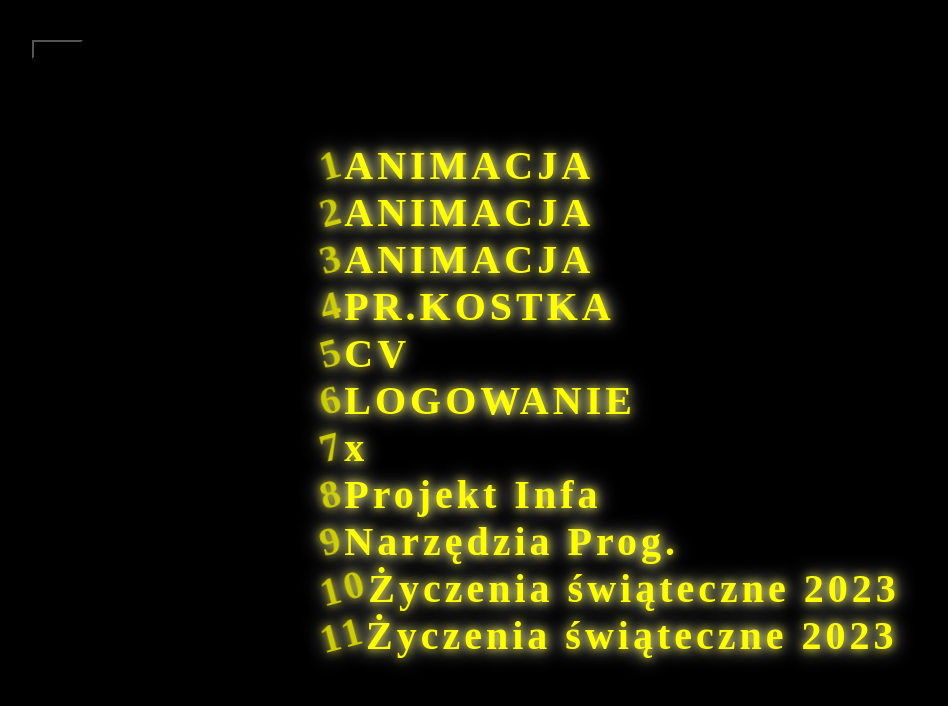
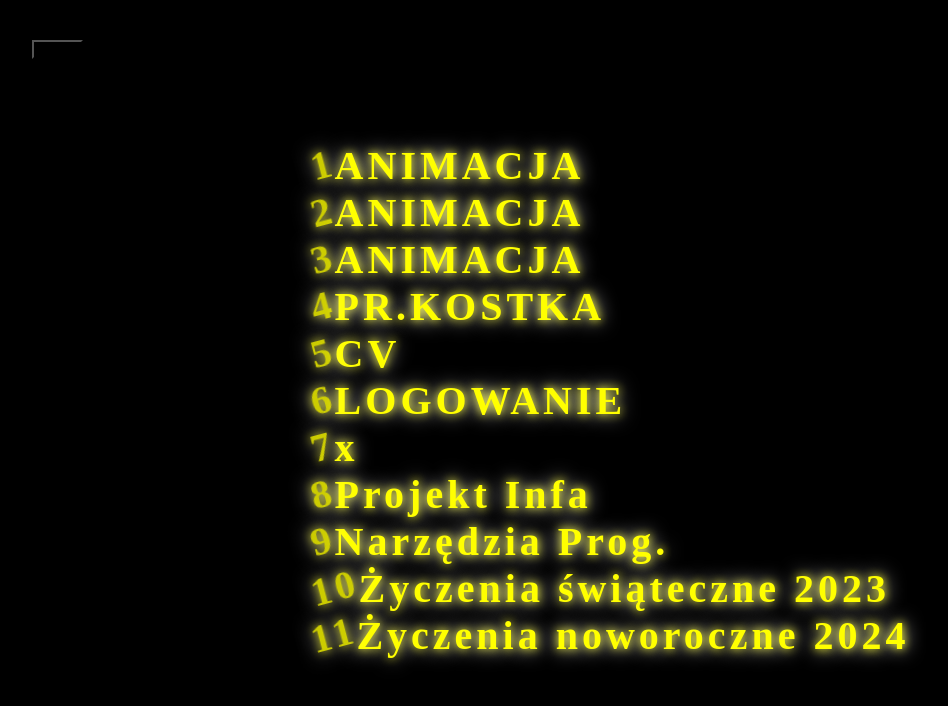
Before and after one commit to Dominik260x/neon-wszystkie, a plain HTML site: page neon wszystkie stronyg/index.html in a window 1280 px wide. Shown: the whole page, without its empty margins (32-980 px from the left). Drawn offline with Linux system fonts and the light colour scheme; a web font is replaced by a local one.

Commit message:
Update index.html

```diff
--- a/neon wszystkie stronyg/index.html
+++ b/neon wszystkie stronyg/index.html
@@ -52,7 +52,7 @@
       <li><a href="https://thunderous-yeot-e80cdf.netlify.app/">Życzenia świąteczne 2023</a></li>
                 <br>
       <li>11</li>
-      <li><a href="https://elegant-pasca-5c7499.netlify.app/">Życzenia świąteczne 2023</a></li>
+      <li><a href="https://elegant-pasca-5c7499.netlify.app/">Życzenia noworoczne 2024</a></li>
     </ul>
 
     <script>
```
